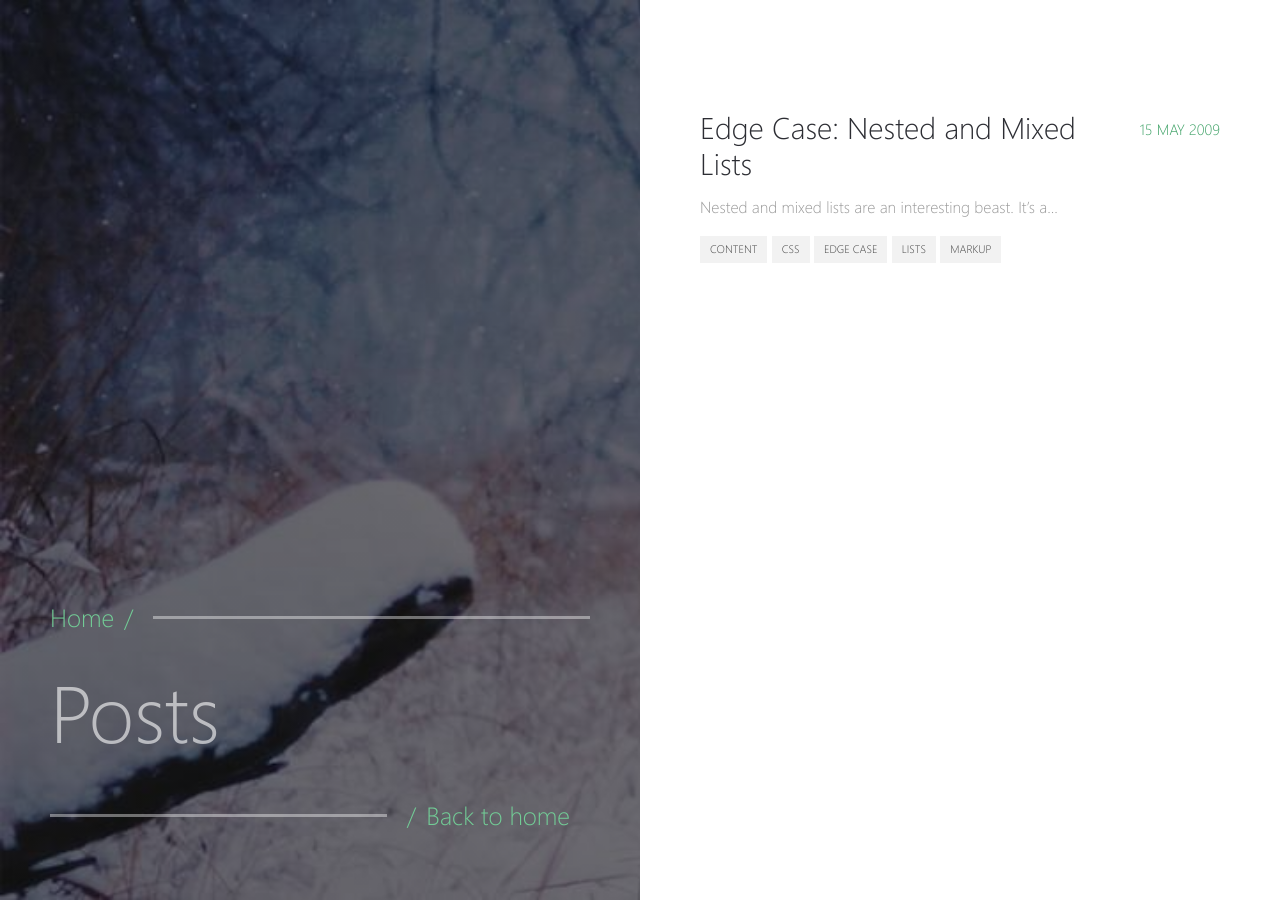
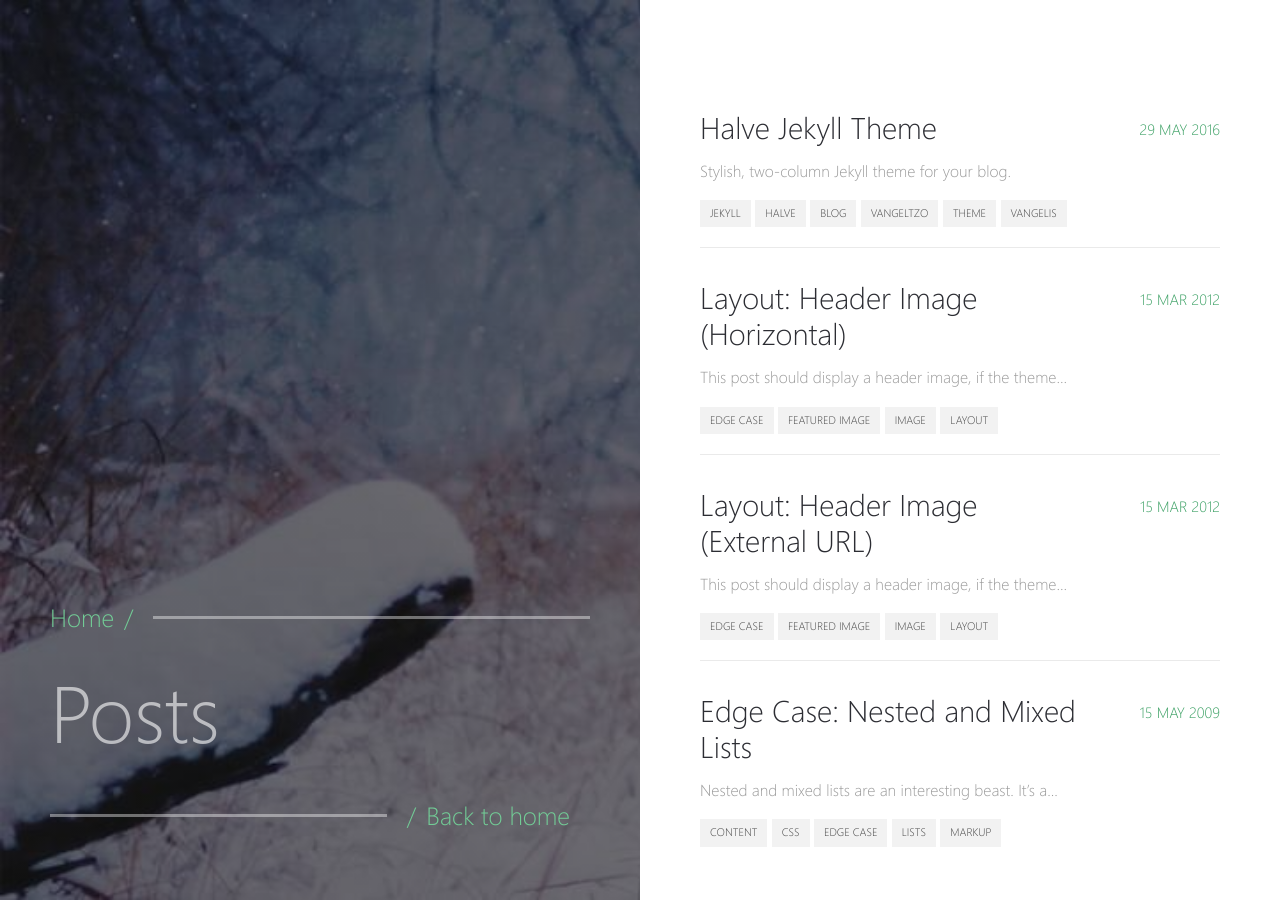
Before and after one commit to misterharsh/misterharsh.github.io, a Jekyll site: the page built from _pages/posts.md, in a window 1280 px wide. Built offline with Jekyll 4.4.1, drawn with Linux system fonts in a browser that asks for light colours; some of the changed lines change nothing that is shown.

Commit message:
changing home image and testing posts

````diff
--- a/_config.yml
+++ b/_config.yml
@@ -7,7 +7,7 @@ locale: en_US
 
 # Left Block Images
 background:
-  homepage: images/home.png                           # this image will be shown on homepage's left block
+  homepage: images/wolf.png                           # this image will be shown on homepage's left block
   post-list: images/unsplash-image-10.jpg             # this image will be shown on post list page
   default-post: images/unsplash-gallery-image-3.jpg   # this image will be shown when post's front matter doesn't specify any image
 
@@ -26,7 +26,7 @@ sass:
   style:            compressed
 
 # Google Analytics
-#google-analytics: UA-XXXXX-Y
+google-analytics: UA-111952086-1
 
 # Social Links
 email:              hkmodhera@gmail.com
--- /dev/null
+++ b/_posts/2012-03-15-layout-header-image-external.md
@@ -0,0 +1,17 @@
+---
+layout: post
+title: "Layout: Header Image (External URL)"
+image: https://farm5.staticflickr.com/4140/4939863887_84705982fd_b.jpg
+categories:
+  - Layout
+  - Uncategorized
+tags:
+  - edge case
+  - featured image
+  - image
+  - layout
+---
+
+This post should display a **header image**, if the theme supports it.
+
+Featured image is an external asset and should load.
--- /dev/null
+++ b/_posts/2012-03-15-layout-header-image-horizontal.md
@@ -0,0 +1,19 @@
+---
+layout: post
+title: "Layout: Header Image (Horizontal)"
+image: images/unsplash-image-1.jpg
+categories:
+  - Layout
+  - Uncategorized
+tags:
+  - edge case
+  - featured image
+  - image
+  - layout
+---
+
+This post should display a **header image**, if the theme supports it.
+
+Non-square images can provide some unique styling issues.
+
+This post tests a horizontal header image.
--- /dev/null
+++ b/_posts/2016-05-29-halve-theme.md
@@ -0,0 +1,168 @@
+---
+layout: post
+title:  "Halve Jekyll Theme"
+date:   2016-05-29
+excerpt: "Stylish, two-column Jekyll theme for your blog."
+tag:
+- jekyll
+- halve
+- blog
+- vangeltzo
+- theme
+- vangelis
+---
+
+<a href="{{ site.url }}/images/halve-home-image.png"><img src="{{ site.url }}/images/halve-home-image.png" alt="Home Page of Halve"></a>
+
+<center><b>Halve</b> is a stylish, two-column jekyll theme.</center><br>
+
+ This theme is Jekyll port of [vangeltzo.com](http://vangeltzo.com/) (by [Vangelis Tzortzis](https://github.com/srekoble)). I couldn't stop myself to port this theme when I saw his site. And he kindly gave me permission to share this with you.
+
+<iframe src="https://ghbtns.com/github-btn.html?user=TaylanTatli&repo=Halve&type=star&count=true&size=large" frameborder="0" scrolling="0" width="160px" height="30px"></iframe>
+
+## Installation and Quick Usage
+* Fork the [Halve repo](https://github.com/TaylanTatli/Halve/fork)
+* Edit `_config.yml` file.
+* Edit `index.md`.
+* Edit `_data/projects.yaml`
+* Add a logo with a small one to `images` folder. (eg. `logo.png`, `logo-small.png`)
+* Remove sample posts from `_posts` folder and add yours.
+* Remove/Change sample images from `images` folder.
+* Change repo name to `YourUserName.github.io`
+
+That's all.
+
+If you want to make a **Project Page**, you have to use `gh-pages` branch. For **Personal Page**; `master` branch. More info [here](https://help.github.com/articles/about-github-pages-and-jekyll/#jekylls-build-process).
+
+## Preview
+
+{% capture images %}
+	{{ site.url }}/images/halve-home-image.png
+	{{ site.url }}/images/post-image-halve-1.png
+	{{ site.url }}/images/post-image-halve-2.png
+{% endcapture %}
+{% include gallery images=images caption="Screenshots of Halve Theme" cols=3 %}
+
+{% capture images %}
+	{{ site.url }}/images/post-image-halve-3.png
+	{{ site.url }}/images/post-image-halve-6.png
+	{{ site.url }}/images/post-image-halve-4.png
+{% endcapture %}
+{% include gallery images=images caption="Mobile view of Halve Theme" cols=3 %}
+
+See a [live version of Halve](http://taylantatli.github.io/Halve) hosted on GitHub.
+
+## Site Setup
+A quick checklist of the files you’ll want to edit to get up and running.
+
+### Site Wide Configuration
+`_config.yml` is your friend. Open it up and personalize it. Most variables are self explanatory but here's an explanation of each if needed:
+
+#### title
+
+The title of your site... shocker!
+
+Example `title: My Awesome Site`
+
+#### description
+
+The description to use for meta tags and homepage.
+
+#### url
+
+Used to generate absolute urls in `sitemap.xml`, `feed.xml`, and for generating canonical URLs in `<head>`. When developing locally either comment this out or use something like `http://localhost:4000` so all assets load properly. *Don't include a trailing `/`*.
+
+Examples:
+
+{% highlight yaml %}
+url: http://taylantatli.me/Halve
+url: http://localhost:4000
+url: //cooldude.github.io
+url:
+{% endhighlight %}
+
+#### logo
+Your site's logo. It will be shown on homepage. Also used for twitter meta tags.
+
+#### background
+Here we will set images for left block. Example:
+
+```
+background:
+  homepage: images/home.png
+  post-list: images/unsplash-image-10.jpg
+  default-post: images/unsplash-gallery-image-3.jpg
+```
+
+<dl>
+  <dt>homepage</dt>
+  <dd>Is for homepage background image.</dd>
+  <dt>post-list</dt>
+  <dd>Is for posts list page background image.</dd>
+  <dt>default-post</dt>
+  <dd>Is for posts' default background image. It will be shown for every posts that don't specify any image from post's YAML front matter.</dd>
+</dl>
+
+---
+
+### Projects Overlay
+
+To set what image links appear in the overlay menu edit `_data/projects.yaml`. Use the following format to set the URL, title, image and project status for as many links as you'd like. If you set `completed` to `false` like `completed: false`, it won't be clickable until you set it true like `completed: true`
+
+{% highlight yaml %}
+- title: Moon Jekyll Theme
+  url: http://taylantatli.me/Moon
+  image: https://cloud.githubusercontent.com/assets/754514/14509720/61c61058-01d6-11e6-93ab-0918515ecd56.png
+  completed: true
+
+- title: Ramme Jekyll Theme
+  url: http://taylantatli.me/Ramme
+  image: https://raw.githubusercontent.com/TaylanTatli/Ramme/master/assets/img/screenshot-post.png
+  completed: true
+
+- title: Daisy Pelican Theme
+  url: http://taylantatli.me/Daisy-Pelican-Theme/
+  image: https://raw.githubusercontent.com/TaylanTatli/Daisy-Pelican-Theme/master/Preview-1.png
+  completed: true
+
+- title: Block Icon Theme
+  url: https://github.com/TaylanTatli/Block-Icon-Theme
+  image: https://raw.githubusercontent.com/TaylanTatli/Block-Icon-Theme/master/Preview.png
+  completed: false
+
+- title: Start Page
+  url: http://taylantatli.me/StartPage/
+  image: https://raw.githubusercontent.com/TaylanTatli/StartPage/master/preview.png
+  completed: false
+{% endhighlight %}
+
+---
+
+## Layouts and Content
+
+Halve Theme use [Jekyll Compress](https://github.com/penibelst/jekyll-compress-html) to compress html output. But it can cause errors if you use "linenos" (line numbers). I suggest don't use line numbers for codes, because it won't look good with this theme, also i didn't give a proper style for them. If you insist to use line numbers, just remove `layout: compress` string from layouts. It will disable compressing.
+
+### Images for Posts
+
+You can set left block image per post. Just add `image: some link` to your post's front matter. If you don't set this, default post image will be used from `_config.yml`.
+
+```
+image: /assets/img/some-image.png
+or
+image: http://example.com/some-image.png
+```
+ This also will be used for twitter card:
+
+![Halve Twitter Card]({{ site.url }}/images/post-image-halve-5.png)
+
+---
+
+## Questions?
+
+Found a bug or aren't quite sure how something works? By all means [file a GitHub Issue](https://github.com/TaylanTatli/Halve/issues/new). And if you make something cool with this theme feel free to let me know.
+
+---
+
+## License
+
+This theme is free and open source software, distributed under the MIT License. So feel free to use this Jekyll theme on your site without linking back to me or including a disclaimer.
````
Also changed, not shown: images/wolf.jpeg (added).
